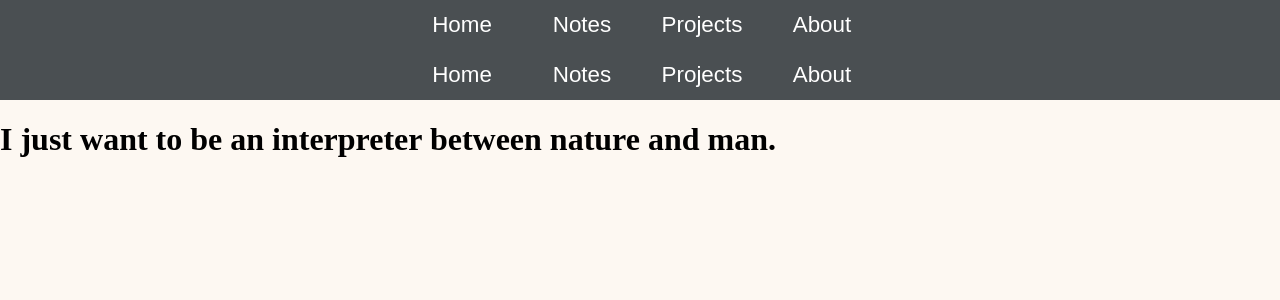
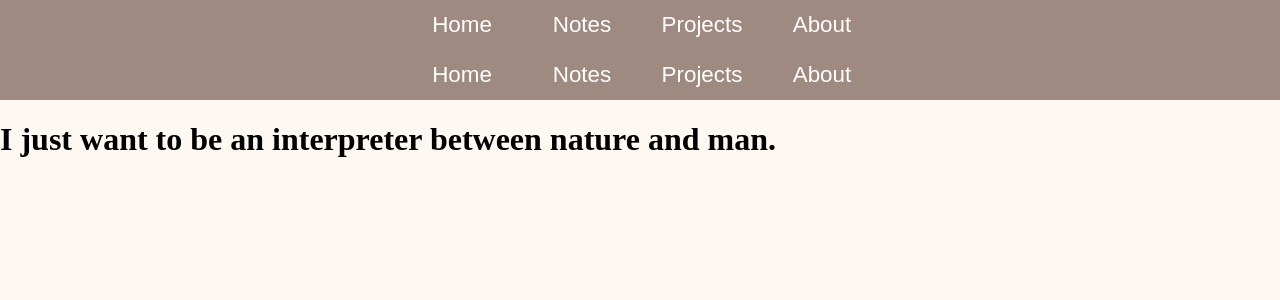
Before and after one commit to rachelhuls/rachelhuls.github.io, a Jekyll site: the page built from index.html, in a window 1280 px wide. Shown: the top 300 px of the page. Built offline with Jekyll 4.4.1, drawn with Linux system fonts in a browser that asks for light colours.

Commit message:
Update main.scss

```diff
--- a/_sass/main.scss
+++ b/_sass/main.scss
@@ -57,7 +57,7 @@ body {
 
 .nav ul {
   list-style: none;
-  background-color: #4A4F52;
+  background-color: #9E8A81;
   text-align: center;
   padding: 0;
   margin: 0;
```
